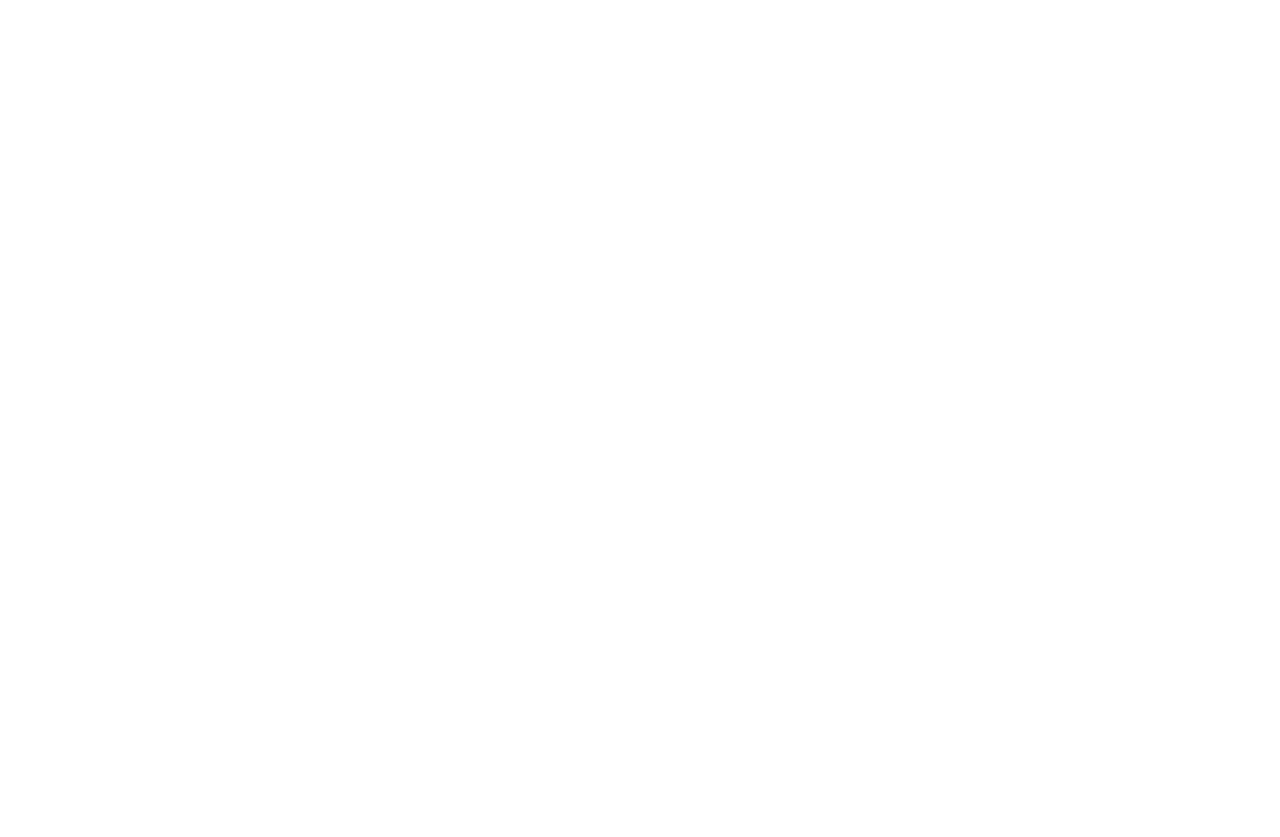
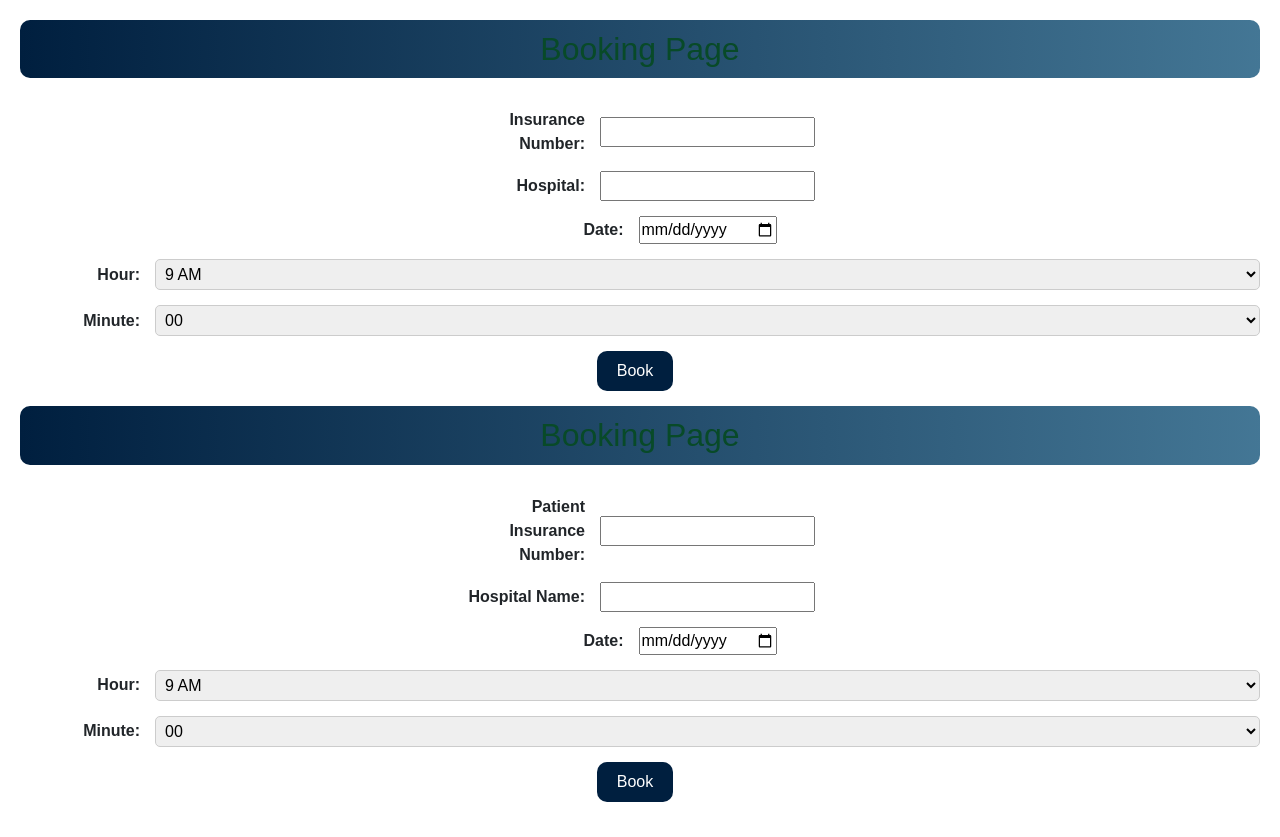
Before and after one commit to seguygrah/wecareH, a website: page patient_appointment.html in a window 1280 px wide. Before the commit the page ends 800 px from the top, so only its background shows below. Drawn offline with nearby package versions, Linux system fonts and the light colour scheme.

Commit message:
lotsss of fixes later

```diff
--- a/doctor_mypatients.html
+++ b/doctor_mypatients.html
@@ -0,0 +1,162 @@
+<!DOCTYPE html>
+<html lang="en">
+<head>
+  <meta charset="UTF-8">
+  <meta name="viewport" content="width=device-width, initial-scale=1.0">
+  <title>Doctor My Patients</title>
+  <link rel="stylesheet" href="https://cdn.jsdelivr.net/npm/bootstrap@5.3.0/dist/css/bootstrap.min.css">
+  <style>
+    body {
+      font-family: Arial, sans-serif;
+      background-color: #fff;
+      padding: 20px;
+      text-align: center;
+      position: relative;
+    }
+
+    h2 {
+      margin-bottom: 30px;
+      color: #084a28;
+      background: linear-gradient(to right, #001f3f, #87CEEB);
+      padding: 10px;
+      border-radius: 10px;
+      animation: gradientAnimation 5s infinite;
+      background-size: 200% 200%;
+    }
+
+    @keyframes gradientAnimation {
+      0% {
+        background-position: 0% 50%;
+      }
+      50% {
+        background-position: 100% 50%;
+      }
+      100% {
+        background-position: 0% 50%;
+      }
+    }
+
+    form {
+      margin-top: 30px;
+    }
+
+    .form-group {
+      display: flex;
+      align-items: center;
+      justify-content: center;
+      margin-bottom: 15px;
+    }
+
+    .form-group label {
+      width: 120px;
+      text-align: right;
+      margin-right: 15px;
+      font-weight: bold;
+    }
+
+    .form-group input[type="text"] {
+      flex-grow: 1;
+      padding: 5px;
+      border-radius: 5px;
+      border: 1px solid #ccc;
+    }
+
+    .btn {
+      padding: 8px 20px;
+      font-size: 16px;
+      border-radius: 10px;
+      cursor: pointer;
+      transition: background-color 0.3s ease;
+      margin-right: 10px;
+    }
+
+    .btn-primary {
+      background-color: #001f3f;
+      color: #fff;
+      border: none;
+    }
+
+    .btn-primary:hover {
+      background-color: #87CEEB;
+    }
+
+    .button-group {
+      margin-top: 10px;
+    }
+
+    .back-button {
+      margin-right: 10px;
+    }
+
+    .upload-button {
+      margin-left: 10px;
+    }
+  </style>
+</head>
+<body>
+  <h2>Doctor My Patients</h2>
+
+  <!-- Patient information form -->
+  <form id="patientInfoForm">
+    <div class="form-group">
+      <label for="insuranceNumber">Patient Insurance Number:</label>
+      <input type="text" id="insuranceNumber" name="insuranceNumber">
+    </div>
+    <div class="form-group">
+      <label for="doctorName">Doctor Name:</label>
+      <input type="text" id="doctorName" name="doctorName">
+    </div>
+    <div class="form-group">
+      <label for="doctorId">Doctor ID:</label>
+      <input type="text" id="doctorId" name="doctorId">
+    </div>
+    <div class="form-group">
+      <label for="hospital">Hospital:</label>
+      <input type="text" id="hospital" name="hospital">
+    </div>
+    <div class="form-group">
+      <label for="fileInput">Upload PDF:</label>
+      <input type="file" id="fileInput" name="fileInput">
+    </div>
+    <div class="button-group">
+      <!-- Back button -->
+      <a href="doctor_page.html" class="btn btn-primary back-button">Back</a>
+      <!-- Upload PDF button -->
+      <button type="button" class="btn btn-primary upload-button" onclick="uploadPDF()">Upload PDF</button>
+    </div>
+  </form>
+
+  <script>
+    function uploadPDF() {
+      const insuranceNumber = document.getElementById('insuranceNumber').value;
+      const doctorName = document.getElementById('doctorName').value;
+      const doctorId = document.getElementById('doctorId').value;
+      const hospital = document.getElementById('hospital').value;
+      const fileInput = document.getElementById('fileInput').files[0];
+
+      if (insuranceNumber && doctorName && doctorId && hospital && fileInput) {
+        // Perform the file upload logic here
+
+        // Store the uploaded information in localStorage
+        const uploadedData = {
+          insuranceNumber,
+          doctorName,
+          doctorId,
+          hospital,
+          fileName: fileInput.name
+        };
+
+        localStorage.setItem('uploadedData', JSON.stringify(uploadedData));
+
+        // Show success message
+        alert('PDF uploaded successfully.');
+
+        // Reset the form
+        document.getElementById('patientInfoForm').reset();
+      } else {
+        alert('Please enter all required information.');
+      }
+    }
+  </script>
+</body>
+</html>
--- a/patient_appointment.html
+++ b/patient_appointment.html
@@ -0,0 +1,392 @@
+<!DOCTYPE html>
+<html lang="en">
+<head>
+  <meta charset="UTF-8">
+  <meta name="viewport" content="width=device-width, initial-scale=1.0">
+  <title>Booking Page</title>
+  <link rel="stylesheet" href="https://cdn.jsdelivr.net/npm/bootstrap@5.3.0/dist/css/bootstrap.min.css">
+  <style>
+    body {
+      font-family: Arial, sans-serif;
+      background-color: #fff;
+      padding: 20px;
+      text-align: center;
+      position: relative;
+    }
+
+    h2 {
+      margin-bottom: 30px;
+      color: #084a28;
+      background: linear-gradient(to right, #001f3f, #87CEEB);
+      padding: 10px;
+      border-radius: 10px;
+      animation: gradientAnimation 5s infinite;
+      background-size: 200% 200%;
+    }
+
+    @keyframes gradientAnimation {
+      0% {
+        background-position: 0% 50%;
+      }
+      50% {
+        background-position: 100% 50%;
+      }
+      100% {
+        background-position: 0% 50%;
+      }
+    }
+
+    form {
+      margin-top: 30px;
+    }
+
+    .form-group {
+      display: flex;
+      align-items: center;
+      justify-content: center;
+      margin-bottom: 15px;
+    }
+
+    .form-group label {
+      width: 120px;
+      text-align: right;
+      margin-right: 15px;
+      font-weight: bold;
+    }
+
+    .form-group select {
+      flex-grow: 1;
+      padding: 5px;
+      border-radius: 5px;
+      border: 1px solid #ccc;
+    }
+
+    .btn {
+      padding: 8px 20px;
+      font-size: 16px;
+      border-radius: 10px;
+      cursor: pointer;
+      transition: background-color 0.3s ease;
+      margin-right: 10px;
+    }
+
+    .btn-primary {
+      background-color: #001f3f;
+      color: #fff;
+      border: none;
+    }
+
+    .btn-primary:hover {
+      background-color: #87CEEB;
+    }
+
+    .booking-calendar {
+      display: flex;
+      flex-wrap: wrap;
+      justify-content: center;
+      margin-top: 30px;
+    }
+
+    .day {
+      padding: 10px;
+      margin: 5px;
+      cursor: pointer;
+      border-radius: 5px;
+      transition: background-color 0.3s ease;
+    }
+
+    .day.selected {
+      background-color: #87CEEB;
+      color: #fff;
+    }
+
+    .day.disabled {
+      background-color: #ccc;
+      color: #888;
+      cursor: not-allowed;
+    }
+  </style>
+</head>
+<body>
+  <h2>Booking Page</h2>
+
+  <!-- Booking form -->
+  <form id="bookingForm">
+    <div class="form-group">
+      <label for="insuranceNumber">Insurance Number:</label>
+      <input type="text" id="insuranceNumber" name="insuranceNumber">
+    </div>
+    <div class="form-group">
+      <label for="hospital">Hospital:</label>
+      <input type="text" id="hospital" name="hospital">
+    </div>
+    <div class="form-group">
+      <label for="bookingDate">Date:</label>
+      <input type="date" id="bookingDate" name="bookingDate">
+    </div>
+    <div class="form-group">
+      <label for="bookingHour">Hour:</label>
+      <select id="bookingHour" name="bookingHour">
+        <option value="9">9 AM</option>
+        <option value="10">10 AM</option>
+        <option value="11">11 AM</option>
+        <!-- Add more options for hours -->
+      </select>
+    </div>
+    <div class="form-group">
+      <label for="bookingMinute">Minute:</label>
+      <select id="bookingMinute" name="bookingMinute">
+        <option value="0">00</option>
+        <option value="15">15</option>
+        <option value="30">30</option>
+        <option value="45">45</option>
+      </select>
+    </div>
+    <div class="form-group">
+      <button type="button" class="btn btn-primary" onclick="bookAppointment()">Book</button>
+    </div>
+  </form>
+
+  <script>
+    const bookedAppointments = JSON.parse(localStorage.getItem('bookedAppointments')) || [];
+
+    function isAppointmentBooked(date, hospital) {
+      return bookedAppointments.some(appointment => appointment.date === date && appointment.hospital === hospital);
+    }
+
+    function bookAppointment() {
+      const insuranceNumber = document.getElementById('insuranceNumber').value;
+      const hospital = document.getElementById('hospital').value;
+      const date = document.getElementById('bookingDate').value;
+      const hour = document.getElementById('bookingHour').value;
+      const minute = document.getElementById('bookingMinute').value;
+
+      const selectedDateTime = new Date(date);
+      selectedDateTime.setHours(hour, minute, 0, 0);
+
+      if (insuranceNumber && hospital && date) {
+        if (isAppointmentBooked(date, hospital)) {
+          alert('This date and hospital are already booked. Please choose another date or hospital.');
+        } else {
+          const appointment = {
+            insuranceNumber,
+            hospital,
+            date: date,
+            time: selectedDateTime.toLocaleTimeString([], { hour: '2-digit', minute: '2-digit' })
+          };
+
+          bookedAppointments.push(appointment);
+          localStorage.setItem('bookedAppointments', JSON.stringify(bookedAppointments));
+
+          alert('Appointment booked successfully.');
+
+          // Reset the form
+          document.getElementById('bookingForm').reset();
+        }
+      } else {
+        alert('Please enter all required information.');
+      }
+    }
+  </script>
+</body>
+</html>
+<!DOCTYPE html>
+<html lang="en">
+<head>
+  <meta charset="UTF-8">
+  <meta name="viewport" content="width=device-width, initial-scale=1.0">
+  <title>Booking Page</title>
+  <link rel="stylesheet" href="https://cdn.jsdelivr.net/npm/bootstrap@5.3.0/dist/css/bootstrap.min.css">
+  <style>
+    body {
+      font-family: Arial, sans-serif;
+      background-color: #fff;
+      padding: 20px;
+      text-align: center;
+      position: relative;
+    }
+
+    h2 {
+      margin-bottom: 30px;
+      color: #084a28;
+      background: linear-gradient(to right, #001f3f, #87CEEB);
+      padding: 10px;
+      border-radius: 10px;
+      animation: gradientAnimation 5s infinite;
+      background-size: 200% 200%;
+    }
+
+    @keyframes gradientAnimation {
+      0% {
+        background-position: 0% 50%;
+      }
+      50% {
+        background-position: 100% 50%;
+      }
+      100% {
+        background-position: 0% 50%;
+      }
+    }
+
+    form {
+      margin-top: 30px;
+    }
+
+    .form-group {
+      display: flex;
+      align-items: center;
+      justify-content: center;
+      margin-bottom: 15px;
+    }
+
+    .form-group label {
+      width: 120px;
+      text-align: right;
+      margin-right: 15px;
+      font-weight: bold;
+    }
+
+    .form-group select {
+      flex-grow: 1;
+      padding: 5px;
+      border-radius: 5px;
+      border: 1px solid #ccc;
+    }
+
+    .btn {
+      padding: 8px 20px;
+      font-size: 16px;
+      border-radius: 10px;
+      cursor: pointer;
+      transition: background-color 0.3s ease;
+      margin-right: 10px;
+    }
+
+    .btn-primary {
+      background-color: #001f3f;
+      color: #fff;
+      border: none;
+    }
+
+    .btn-primary:hover {
+      background-color: #87CEEB;
+    }
+
+    .booking-calendar {
+      display: flex;
+      flex-wrap: wrap;
+      justify-content: center;
+      margin-top: 30px;
+    }
+
+    .day {
+      padding: 10px;
+      margin: 5px;
+      cursor: pointer;
+      border-radius: 5px;
+      transition: background-color 0.3s ease;
+    }
+
+    .day.selected {
+      background-color: #87CEEB;
+      color: #fff;
+    }
+
+    .day.disabled {
+      background-color: #ccc;
+      color: #888;
+      cursor: not-allowed;
+    }
+  </style>
+</head>
+<body>
+  <h2>Booking Page</h2>
+
+  <!-- Booking form -->
+  <form id="bookingForm">
+    <div class="form-group">
+      <label for="insuranceNumber">Patient Insurance Number:</label>
+      <input type="text" id="insuranceNumber" name="insuranceNumber">
+    </div>
+    <div class="form-group">
+      <label for="hospital">Hospital Name:</label>
+      <input type="text" id="hospital" name="hospital">
+    </div>
+    <div class="form-group">
+      <label for="bookingDate">Date:</label>
+      <input type="date" id="bookingDate" name="bookingDate">
+    </div>
+    <div class="form-group">
+      <label for="bookingHour">Hour:</label>
+      <select id="bookingHour" name="bookingHour">
+        <option value="9">9 AM</option>
+        <option value="10">10 AM</option>
+        <option value="11">11 AM</option>
+        <option value="12">12 AM</option>
+        <option value="13">13 AM</option>
+        <option value="14">14 AM</option>
+        <option value="15">15 AM</option>
+        <option value="16">16 AM</option>
+        <option value="17">17 AM</option>
+        <option value="18">18 AM</option>
+
+        <!-- Add more options for hours -->
+      </select>
+    </div>
+    <div class="form-group">
+      <label for="bookingMinute">Minute:</label>
+      <select id="bookingMinute" name="bookingMinute">
+        <option value="0">00</option>
+        <option value="15">15</option>
+        <option value="30">30</option>
+        <option value="45">45</option>
+      </select>
+    </div>
+    <div class="form-group">
+      <button type="button" class="btn btn-primary" onclick="bookAppointment()">Book</button>
+    </div>
+  </form>
+
+  <script>
+    const bookedAppointment = JSON.parse(localStorage.getItem('bookedAppointments')) || [];
+
+    function isAppointmentBooked(date, hospital) {
+      return bookedAppointments.some(appointment => appointment.date === date && appointment.hospital === hospital);
+    }
+
+    function bookAppointment() {
+      const insuranceNumber = document.getElementById('insuranceNumber').value;
+      const hospital = document.getElementById('hospital').value;
+      const date = document.getElementById('bookingDate').value;
+      const hour = document.getElementById('bookingHour').value;
+      const minute = document.getElementById('bookingMinute').value;
+
+      const selectedDateTime = new Date(date);
+      selectedDateTime.setHours(hour, minute, 0, 0);
+
+      if (insuranceNumber && hospital && date) {
+        if (isAppointmentBooked(date, hospital)) {
+          alert('This date and hospital are already booked. Please choose another date or hospital.');
+        } else {
+          const appointment = {
+            insuranceNumber,
+            hospital,
+            date: date,
+            time: selectedDateTime.toLocaleTimeString([], { hour: '2-digit', minute: '2-digit' })
+          };
+
+          bookedAppointments.push(appointment);
+          localStorage.setItem('bookedAppointments', JSON.stringify(bookedAppointments));
+
+          alert('Appointment booked successfully.');
+
+          // Reset the form
+          document.getElementById('bookingForm').reset();
+        }
+      } else {
+        alert('Please enter all required information.');
+      }
+    }
+  </script>
+</body>
+</html>
```
Also changed, not shown: doctor_page.html (+15 -9 lines), index.html (+2 -2 lines), patient_medical_records.html (+151 -0 lines), patient_page.html (+2 -2 lines).
